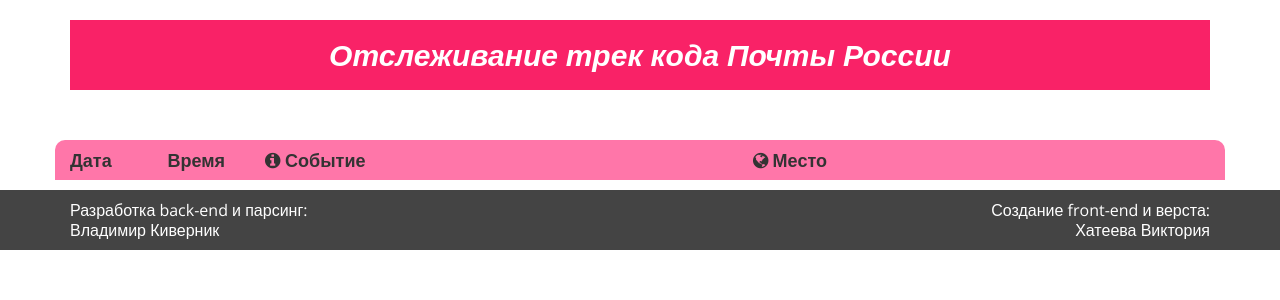
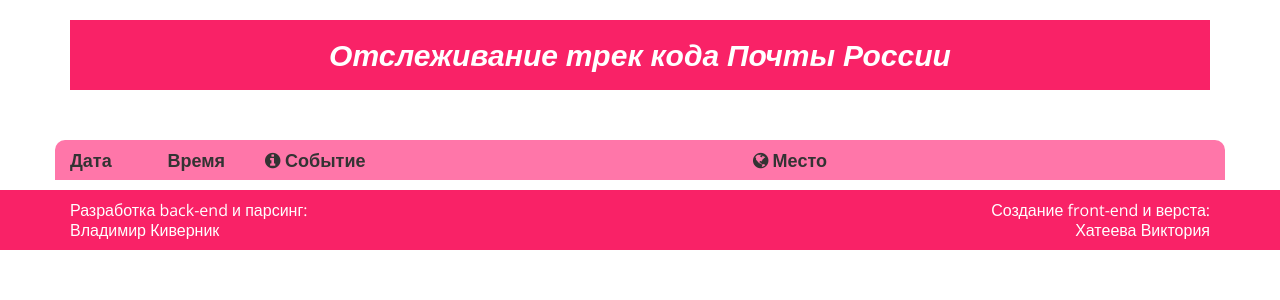
Before and after one commit to VictoriaSnowfalke/postTrack, a PHP site: page / in a window 1280 px wide. Shown: the top 300 px of the page. Run offline with PHP 8.4, Linux system fonts and the light colour scheme; data that the repository does not hold is empty.

Commit message:
Фикс баги: забыла перекрасить футер в розовый цвет

```diff
--- a/css/style.css
+++ b/css/style.css
@@ -61,7 +61,7 @@ body {
 
 .footer{
     font-family: 'Open Sans', sans-serif;
-    background: #444;
+    background: #F92267;
     color: white;
     padding: 10px 10px;
     line-height: 20px;
```
